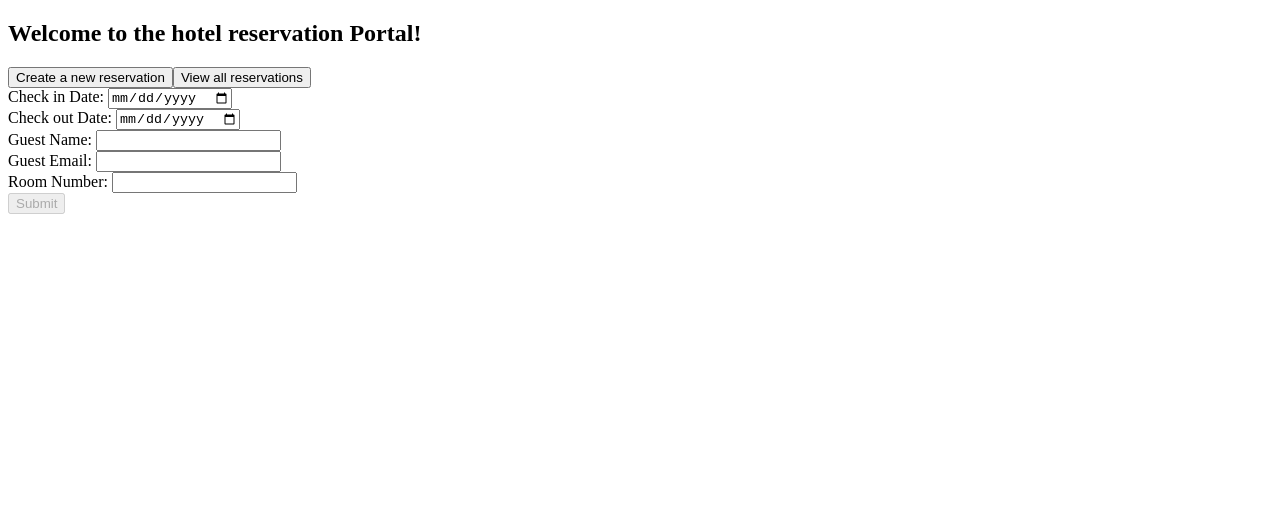
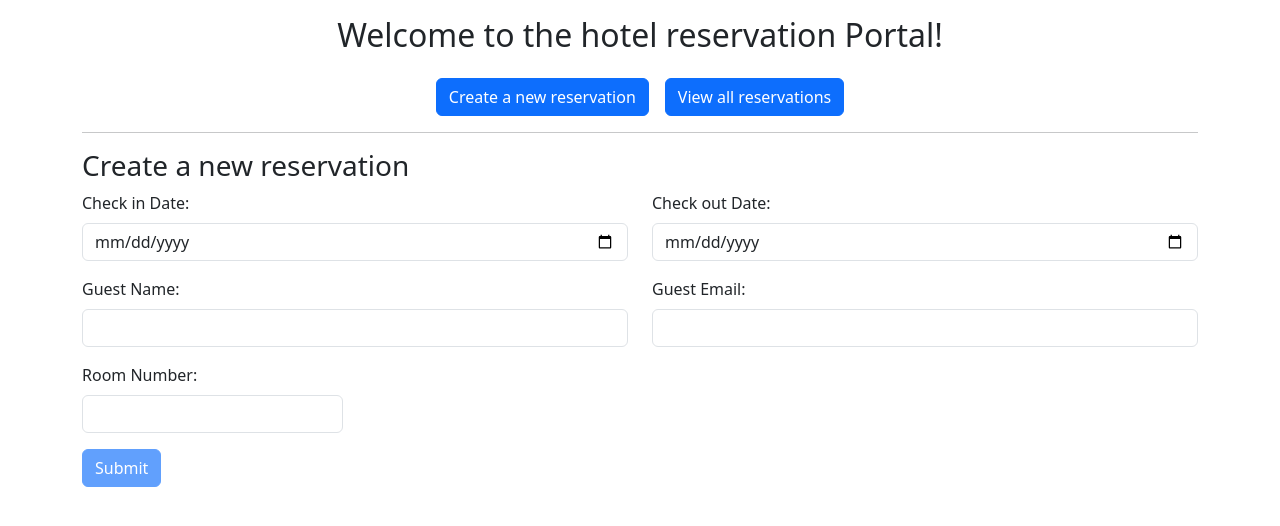
Before and after one commit to hfang821/hotel_management_app, an Angular app: page /new in a window 1280 px wide. Shown: the top 526 px of the page. Built offline with nearby package versions, Linux system fonts and the light colour scheme.

Commit message:
add bootstrap classes and structures to style the app

```diff
--- a/package.json
+++ b/package.json
@@ -18,6 +18,7 @@
     "@angular/platform-browser": "^16.1.0",
     "@angular/platform-browser-dynamic": "^16.1.0",
     "@angular/router": "^16.1.0",
+    "bootstrap": "5.3",
     "rxjs": "~7.8.0",
     "tslib": "^2.3.0",
     "zone.js": "~0.13.0"
--- a/src/app/app.component.html
+++ b/src/app/app.component.html
@@ -1 +1,3 @@
-<router-outlet></router-outlet>
+<div class="container">
+    <router-outlet></router-outlet>
+</div>
--- a/src/app/home/home.component.html
+++ b/src/app/home/home.component.html
@@ -1,5 +1,5 @@
-<div>
-    <h2>Welcome to the hotel reservation Portal!</h2>
-    <button [routerLink]="['/new']">Create a new reservation</button>
-    <button [routerLink]="['/list']">View all reservations</button>
+<div class="text-center my-3">
+    <h2 class="mb-4">Welcome to the hotel reservation Portal!</h2>
+    <button class="btn btn-primary mx-2" [routerLink]="['/new']">Create a new reservation</button>
+    <button class="btn btn-primary mx-2" [routerLink]="['/list']">View all reservations</button>
 </div>
--- a/src/app/reservation-form/reservation-form.component.html
+++ b/src/app/reservation-form/reservation-form.component.html
@@ -1,47 +1,59 @@
 <app-home></app-home>
+
+<hr>
+<h3 class="mt-3 mb-2">
+    Create a new reservation
+</h3>
 
 <!-- [formGroup] Directive: It is used to bind a FormGroup instance to a DOM element. -->
 <form [formGroup]="reservationForm" (ngSubmit)="onSubmit()">
-    <div>
-        <label>Check in Date: </label>
-        <input type="date" formControlName="checkInDate">
-        <div *ngIf="reservationForm.get('checkInDate')?.invalid && reservationForm.get('checkInDate')?.touched">
-            Check in date is required.
+
+    <div class="row mb-3">
+        <div class="col">
+            <label class="form-label">Check in Date: </label>
+            <input class="form-control" type="date" formControlName="checkInDate">
+            <small class="text-danger" *ngIf="reservationForm.get('checkInDate')?.invalid && reservationForm.get('checkInDate')?.touched">
+                Check in date is required.
+            </small>
         </div>
 
-    </div>
-
-    <div>
-        <label>Check out Date: </label>
-        <input type="date" formControlName="checkOutDate">
-        <div *ngIf="reservationForm.get('checkOutDate')?.invalid && reservationForm.get('checkOutDate')?.touched">
-            Check out date is required.
+        <div class="col">
+            <label class="form-label">Check out Date: </label>
+            <input class="form-control" type="date" formControlName="checkOutDate">
+            <small class="text-danger" *ngIf="reservationForm.get('checkOutDate')?.invalid && reservationForm.get('checkOutDate')?.touched">
+                Check out date is required.
+            </small>
         </div>
     </div>
 
-    <div>
-        <label>Guest Name: </label>
-        <input type="text" formControlName="guestName">
-        <div *ngIf="reservationForm.get('guestName')?.invalid && reservationForm.get('guestName')?.touched">
-            Guest Name is required.
+    <div class="row mb-3">
+        <div class="col">
+            <label class="form-label">Guest Name: </label>
+            <input class="form-control" type="text" formControlName="guestName">
+            <small class="text-danger" *ngIf="reservationForm.get('guestName')?.invalid && reservationForm.get('guestName')?.touched">
+                Guest Name is required.
+            </small>
+        </div>
+
+        <div class="col">
+            <label class="form-label">Guest Email: </label>
+            <input class="form-control" type="email" formControlName="guestEmail">
+            <small class="text-danger" *ngIf="reservationForm.get('guestEmail')?.invalid && reservationForm.get('guestEmail')?.touched">
+                Guest Email is required.
+            </small>
         </div>
     </div>
 
-    <div>
-        <label>Guest Email: </label>
-        <input type="email" formControlName="guestEmail">
-        <div *ngIf="reservationForm.get('guestEmail')?.invalid && reservationForm.get('guestEmail')?.touched">
-            Guest Email is required.
+    <div class="row mb-3">
+        <div class="col-3">
+            <label class="form-label">Room Number: </label>
+            <input class="form-control" type="number" formControlName="roomNumber">
+            <small class="text-danger" *ngIf="reservationForm.get('roomNumber')?.invalid && reservationForm.get('roomNumber')?.touched">
+                Room Number is required.
+            </small>
         </div>
     </div>
 
-    <div>
-        <label>Room Number: </label>
-        <input type="number" formControlName="roomNumber">
-        <div *ngIf="reservationForm.get('roomNumber')?.invalid && reservationForm.get('roomNumber')?.touched">
-            Room Number is required.
-        </div>
-    </div>
    <!-- The disabled attribute is used to disable the submit button if the form is invalid. -->
-    <button type="submit" [disabled]="reservationForm.invalid">Submit</button>
+    <button class="btn btn-primary" type="submit" [disabled]="reservationForm.invalid">Submit</button>
 </form>
--- a/src/app/reservation-list/reservation-list.component.html
+++ b/src/app/reservation-list/reservation-list.component.html
@@ -1,17 +1,35 @@
 <app-home></app-home>
 
-<h2>Reservation List</h2>
+<h3 class="mt-5 mb-2">Reservation List</h3>
+
+<table class="table table-striped">
+    <thead>
+        <tr>
+            <th>Guest</th>
+            <th>Email</th>
+            <th>Room No.</th>
+            <th>Check In Date:</th>
+            <th>Check Out Date:</th>
+            <th>Actions</th>
+        </tr>
+    </thead>
+    <tbody>
+        <tr *ngFor="let reservation of reservations">
+            <td>{{reservation.guestName}}</td>
+            <td>{{reservation.guestEmail}}</td>
+            <td>{{reservation.roomNumber}}</td>
+            <td>{{reservation.checkInDate}}</td>
+            <td>{{reservation.checkOutDate}}</td>
+            <td>
+                <button class="btn btn-sm btn-danger mx-1" (click)="deleteReservation(reservation.id)">Delete</button>
+                <button class="btn btn-sm btn-secondary mx-1" [routerLink]="['/edit', reservation.id]">Edit</button>
+            </td>
+        </tr>
+    </tbody>
+</table>
 
 <ul *ngIf="reservations.length; else noReservation">
-    <li *ngFor="let reservation of reservations">
-        Guest: {{reservation.guestName}}<br>
-        Email: {{reservation.guestEmail}}<br>
-        Room No.: {{reservation.roomNumber}}<br>
-        Check In Date: {{reservation.checkInDate}}<br>
-        Check Out Date: {{reservation.checkOutDate}}<br>
-        <button (click)="deleteReservation(reservation.id)">Delete</button>
-        <button [routerLink]="['/edit', reservation.id]">Edit</button>
-    </li>
+
 </ul>
 
 <!-- ng-template is a directive that is used to create a template that can be used to render content conditionally. -->
--- a/src/styles.css
+++ b/src/styles.css
@@ -1 +1,2 @@
 /* You can add global styles to this file, and also import other style files */
+@import "~bootstrap/dist/css/bootstrap.css";
```
Also changed, not shown: 1 other file (tests, documents, lock files or other folders).
